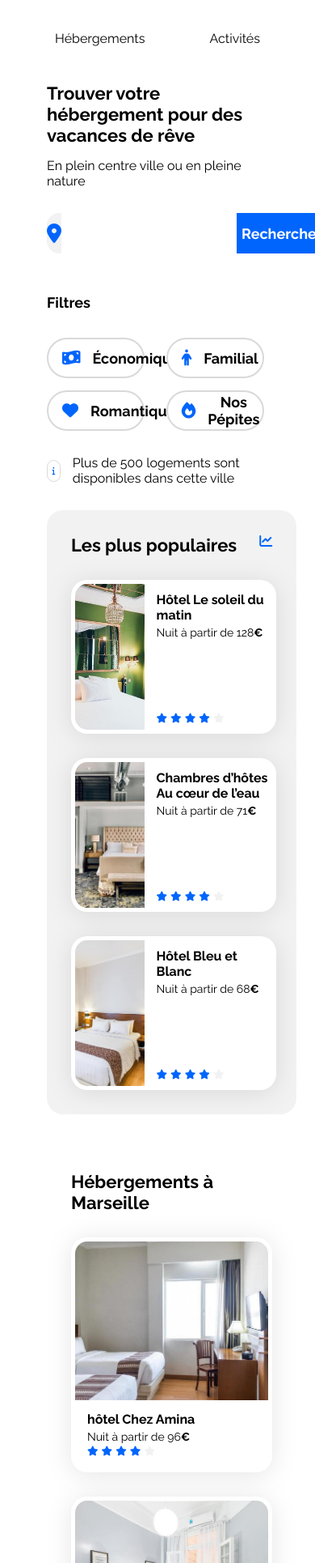
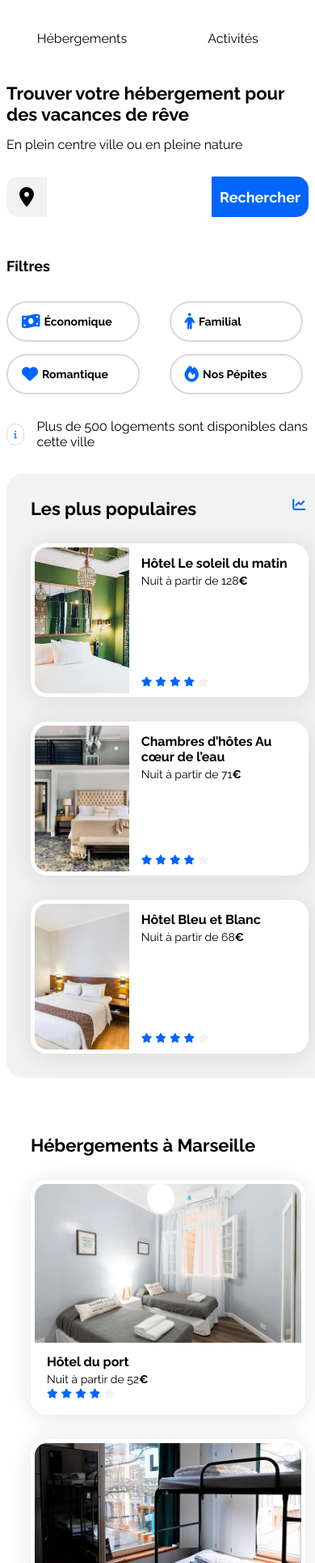
Before and after one commit to julien-mattei/Projet-2, a plain HTML site: page index.html in a window 390 px wide. Shown: the part 70-2000 px from the top of the page at 81% size. Drawn offline with Linux system fonts and the light colour scheme.

Commit message:
modif style

```diff
--- a/css/style.css
+++ b/css/style.css
@@ -115,6 +115,7 @@ body {
 /* INFORMATIONS */
 input {
     text-align: center;
+    width: 200px;
     height: 50px;
     border: none;
 }
@@ -125,6 +126,10 @@ input {
     height: 50px;
     border-radius:  15px 0 0 15px;
     justify-content: center;
+}
+
+.fa-location-dot {
+    color: black;
 }
 
 .search {
@@ -145,6 +150,9 @@ input {
     padding: 0 17px;
 }
 
+.filter .infos-txt {
+    font-size: 17px;
+}
 .filter:hover {
     background: var(--filter-bg-color);
 }
@@ -243,6 +251,14 @@ section {
         align-items: flex-start;
     }
 
+    .filter .infos-txt {
+        font-size: 16px;
+    }
+
+    #card-2 {
+        order: -1;
+    }
+
     .hebergements-and-populaires {
         flex-direction: column;
     }
@@ -274,6 +290,10 @@ section {
 }
 
 @media (max-width:767.98px) {
+    .main-container {
+        padding: 0;
+    }
+
     header {
         flex-wrap: wrap;
         justify-content: center;
@@ -288,11 +308,15 @@ section {
     .menu {
         justify-content: space-around;
         width: 100%;
+        gap: 0;
     }
 
     .menu a {
+        display: flex;
         padding-top: 0;
+        width: 50%;
         padding-bottom: 15px;
+        justify-content: center;
     }
 
     .menu a:hover {
@@ -308,6 +332,11 @@ section {
 
     .filter {
         width: 45%;
+        gap: 5px;
+    }
+
+    .filter .infos-txt {
+        font-size: 14px;
     }
 
     .populaires-cards {
@@ -357,4 +386,24 @@ section {
         flex-direction: column;
         gap: 30px;
     }
+
+    #card-2 {
+        order: -5;
+    }
+
+    #card-5 {
+        order: -4;
+    }
+
+    #card-3 {
+        order: -3;
+    }
+
+    #card-4 {
+        order: -2;
+    }
+
+    #card-6 {
+        order: -1;
+    }
 }
```
